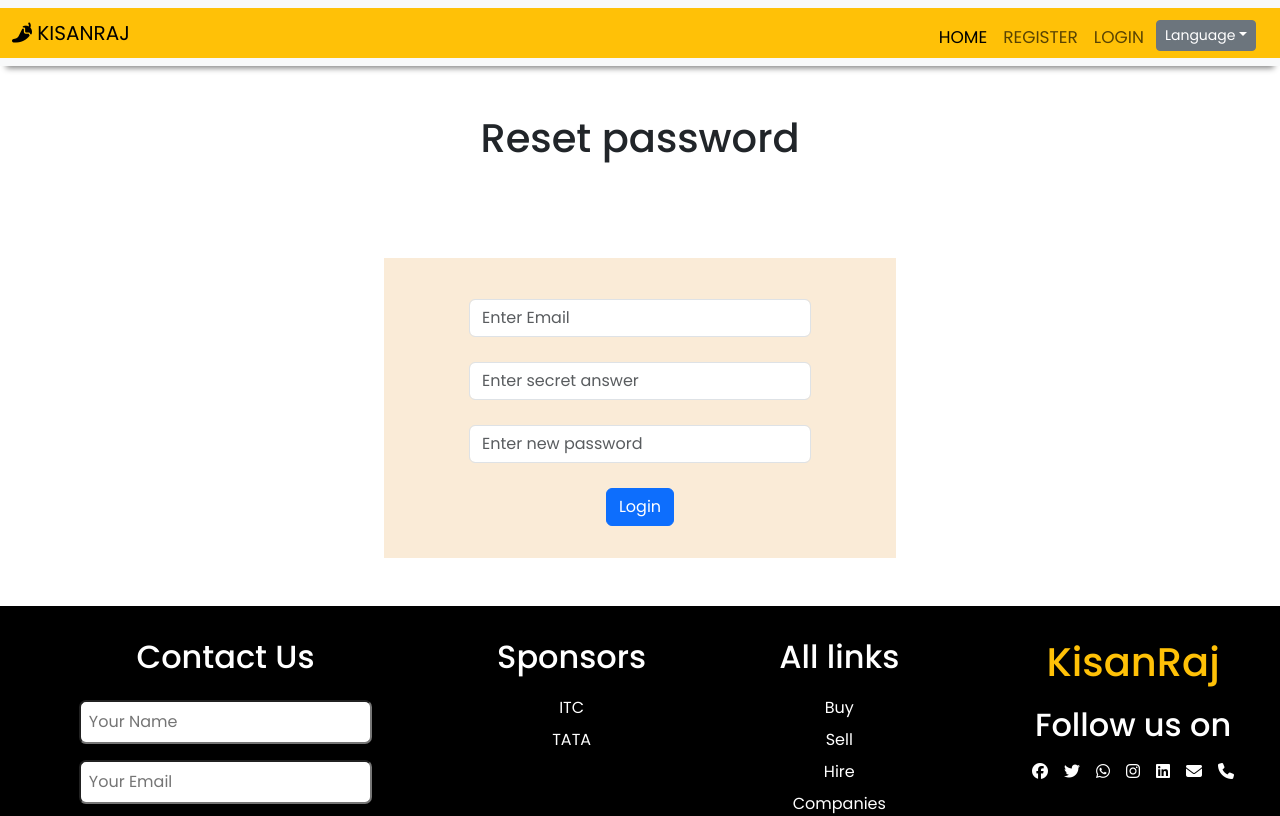
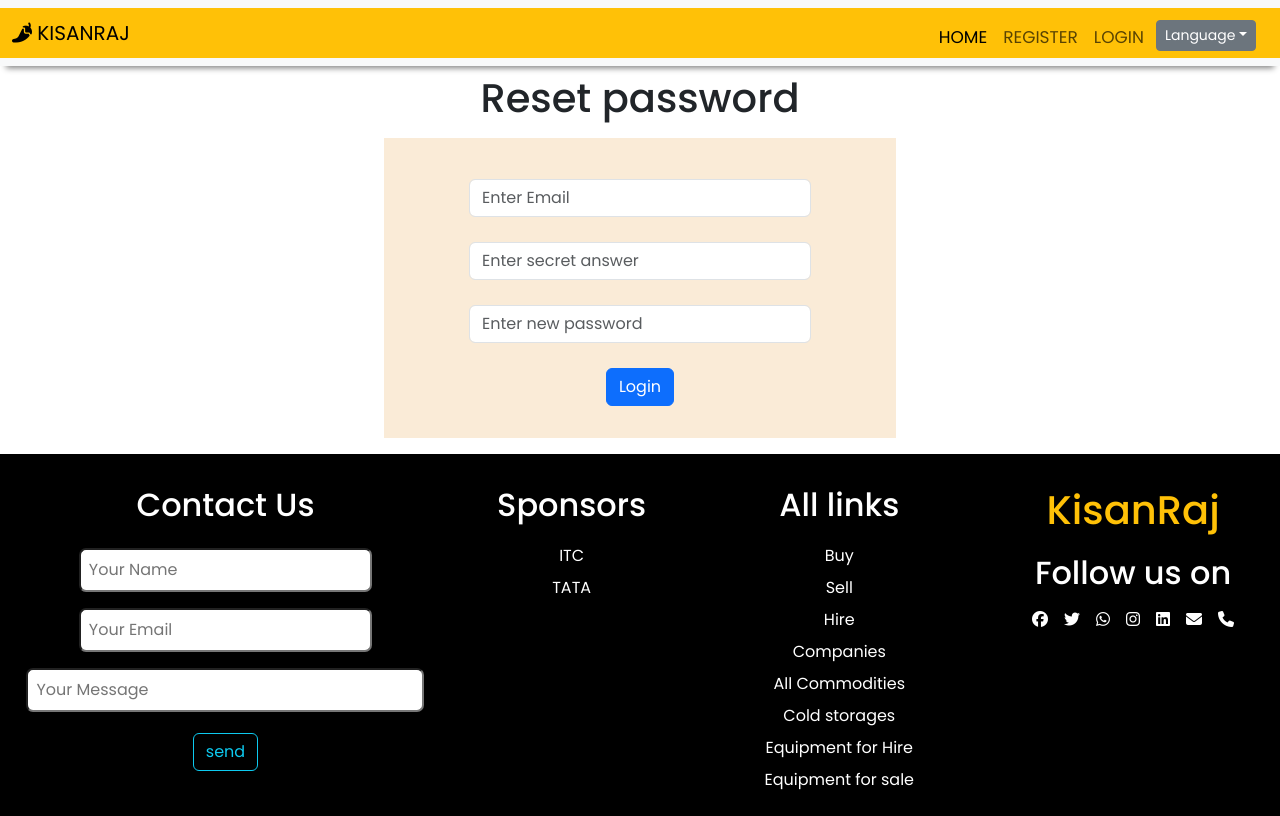
Before and after one commit to sri-maddineni/kisanrajmvc, a React (Create React App) app in the folder client/: page /forgot-password in a window 1280 px wide. Shown: the top 816 px of the page. Built offline with nearby package versions, Linux system fonts and the light colour scheme.

Commit message:
search added

```diff
--- a/client/src/pages/Auth/ForgotPassword.js
+++ b/client/src/pages/Auth/ForgotPassword.js
@@ -2,7 +2,7 @@ import React from 'react'
 import Header from '../../components/layouts/Header'
 import Footer from '../../components/layouts/Footer'
 import toast from 'react-hot-toast'
-import {  useState } from 'react'
+import { useState } from 'react'
 import { useNavigate } from 'react-router-dom'
 import axios from 'axios'
 
@@ -11,8 +11,6 @@ const ForgotPassword = () => {
     const [email, setemail] = useState("");
     const [newPassword, setnewPassword] = useState("");
     const [answer, setanswer] = useState("");
-
-
 
     const navigate = useNavigate();
 
@@ -39,9 +37,9 @@ const ForgotPassword = () => {
     return (
         <>
             <Header />
-            <div><h1 className='text-center m-5'>Reset password</h1></div>
-            <div className="total text-center my -5">
-                <div className="register my-5">
+            <div><h1 className='text-center m-2'>Reset password</h1></div>
+            <div className="total text-center my-2">
+                <div className="register my-2">
                     <form className="text-center m-3" onSubmit={handlesubmit}>
 
                         <div className="mb-3">
--- a/client/src/pages/Auth/Login.js
+++ b/client/src/pages/Auth/Login.js
@@ -4,9 +4,10 @@ import Footer from "../../components/layouts/Footer";
 import axios from "axios"
 
 import { useContext } from 'react';
-import { useNavigate,useLocation } from "react-router-dom";
+import { useNavigate, useLocation } from "react-router-dom";
 import toast from "react-hot-toast";
 import AuthContext from "../../context/AuthContext";
+import Navbar from "../../components/UIComponents/Navbar";
 
 
 export const Login = () => {
@@ -15,7 +16,7 @@ export const Login = () => {
   const [email, setemail] = useState("");
   const [password, setpassword] = useState("");
 
-  const location=useLocation();
+  const location = useLocation();
 
   const [auth, setAuth] = useContext(AuthContext);
 
@@ -51,10 +52,12 @@ export const Login = () => {
 
   return (
     <>
+
       <Header />
 
-      <div className="total text-center my -5">
-        <div className="register my-5">
+
+      <div className="total text-center my-2" style={{ marginTop: "10vh" }}>
+        <div className="register my-3">
           <h1 className="my-2">Login user</h1>
           <form className="text-center m-3" onSubmit={handlesubmit}>
 
@@ -89,7 +92,7 @@ export const Login = () => {
             </button>
             <div className="m-3">
               {/*eslint-disable-next-line}*/}
-            <a className="m-2" href="#" onClick={()=>{navigate("/forgot-password")}}>Forgot password</a>
+              <a className="m-2" href="#" onClick={() => { navigate("/forgot-password") }}>Forgot password</a>
 
 
 
--- a/client/src/pages/Auth/Register.js
+++ b/client/src/pages/Auth/Register.js
@@ -4,6 +4,7 @@ import Footer from "../../components/layouts/Footer";
 import axios from "axios";
 import { useNavigate } from "react-router-dom";
 import toast, { Toaster } from "react-hot-toast";
+import Navbar from "../../components/UIComponents/Navbar";
 
 export const Register = () => {
   const [name, setName] = useState("");
@@ -73,7 +74,7 @@ export const Register = () => {
     <>
       <Header />
       <Toaster />
-      <div className="total text-center my -5">
+      <div className="total text-center">
         <div className="register my-5">
           <h1 className="my-2">Register user</h1>
           <form className="text-center m-3" onSubmit={handleSubmit}>
--- a/client/src/pages/Homepage.js
+++ b/client/src/pages/Homepage.js
@@ -4,6 +4,8 @@ import Footer from "../components/layouts/Footer";
 import { Toaster } from "react-hot-toast";
 import "./Homepage.css";
 import { useNavigate } from "react-router-dom";
+import Navbar from "../components/UIComponents/Navbar";
+
 
 export const Homepage = () => {
 
@@ -11,7 +13,7 @@ export const Homepage = () => {
 
   return (
     <>
-      <Header />
+      <Header/>
       <Toaster />
       <div
         className="container"
@@ -36,9 +38,9 @@ export const Homepage = () => {
 
         </div>
         <div>
-          <button className="btn btn-md btn-outline-info m-2" style={{width:"4rem",padding:"0.3rem",borderRadius:"0.4rem"}} onClick={()=>{navigate("/dashboard/user/buy-commodity")}}>Buy</button>
-          <button className="btn btn-md btn-outline-info m-2" style={{width:"4rem",padding:"0.3rem",borderRadius:"0.4rem"}} onClick={()=>{navigate("/dashboard/user/sell-commodity")}}>Sell</button>
-          <button className="btn btn-md btn-outline-info m-2" style={{width:"4rem",padding:"0.3rem",borderRadius:"0.4rem"}} onClick={()=>{navigate("/dashboard/user/hire-equipment")}}>Hire</button>
+          <button className="btn btn-md btn-info m-2" style={{width:"4rem",padding:"0.3rem",borderRadius:"0.4rem"}} onClick={()=>{navigate("/dashboard/user/buy-commodity")}}>Buy</button>
+          <button className="btn btn-md btn-info m-2" style={{width:"4rem",padding:"0.3rem",borderRadius:"0.4rem"}} onClick={()=>{navigate("/dashboard/user/sell-commodity")}}>Sell</button>
+          <button className="btn btn-md btn-info m-2" style={{width:"4rem",padding:"0.3rem",borderRadius:"0.4rem"}} onClick={()=>{navigate("/dashboard/user/hire-equipment")}}>Hire</button>
         </div>
       </div>
       <Footer />
--- a/client/src/pages/user/BuyCommodity.js
+++ b/client/src/pages/user/BuyCommodity.js
@@ -11,6 +11,7 @@ import Filtersbar from "../../components/Filters/Filtersbar";
 import Link from "antd/es/typography/Link";
 
 import commodities from "../../Data/Commodities";
+
 
 const BuyCommodity = () => {
   const [loading, setLoading] = useState(false);
@@ -213,7 +214,7 @@ const BuyCommodity = () => {
 
   return (
     <>
-      <Header />
+      <Header/>
       <div className="row m-3">
         <div style={{ width: "20%" }}>
           {auth.user.role === "0" ? <AdminMenu /> : <UserMenu />}
--- a/client/src/pages/user/Listings.js
+++ b/client/src/pages/user/Listings.js
@@ -36,7 +36,7 @@ const Listings = () => {
   return (
     <>
       <Header />
-      <div className="container-fluid m-3 p-3">
+      <div className="container-fluid m-3 p-1">
         <div className="row">
           <div className="col-md-3">
             <UserMenu />
@@ -54,7 +54,7 @@ const Listings = () => {
               <>
                 {products.length ? (
                   products.map((p) => (
-                    <div className="m-2" key={p._id}>
+                    <div className="m-1" key={p._id}>
                       <Link
                         to={`/dashboard/user/product/${p._id}`}
                         className="text-dark text-decoration-none"
--- a/client/src/pages/user/SellCommodity.js
+++ b/client/src/pages/user/SellCommodity.js
@@ -196,9 +196,7 @@ const SellCommodity = () => {
               <div className="mb-3">
                 <input type="text" value={description} placeholder='Enter description' className='form-control' onChange={(e) => setDescription(e.target.value)} />
               </div>
-              <div className="mb-3">
-                <input type="text" value={location} placeholder='Enter location' className='form-control' onChange={(e) => setLocation(e.target.value)} />
-              </div>
+
 
 
 
```
Also changed, not shown: client/src/pages/user/Dashboard.js (+4 -3 lines), client/src/components/UIComponents/Navbar.js (added).
